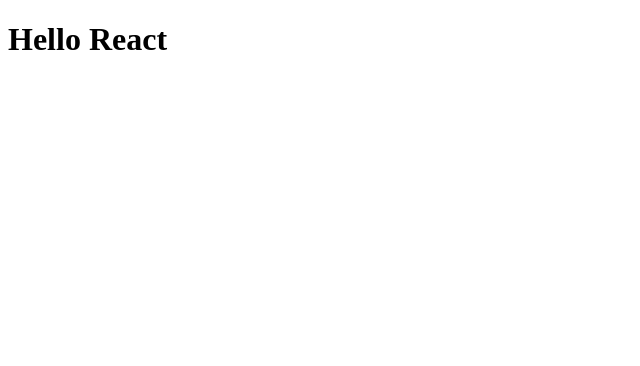
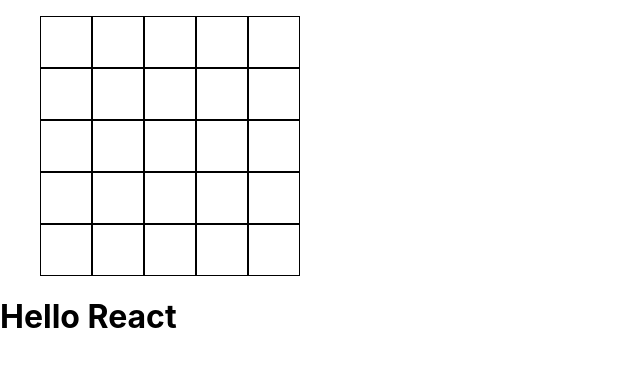
Before and after one commit to Andrey0295/interactive_square_app, a React (Create React App) app: page / in a window 1280 px wide. Shown: the top 366 px of the page, without its empty margins (0-640 px from the left). Built offline with nearby package versions, Linux system fonts and the light colour scheme.

Commit message:
feature/inter_square adds square and implementes change color on hover

```diff
--- a/src/App.js
+++ b/src/App.js
@@ -1,6 +1,9 @@
+import MainSquare from "./components/SquareMain/SquareMain";
+
 function App() {
   return (
     <div>
+      <MainSquare />
       <h1>Hello React</h1>
     </div>
   );
--- /dev/null
+++ b/src/components/SquareMain/SquareMain.js
@@ -0,0 +1,51 @@
+import { useEffect, useState } from "react";
+import styles from "./SquareMain.module.css";
+
+const MainSquare = () => {
+  let [size, setSize] = useState(5);
+  let [matrix, setMatrix] = useState([]);
+  let [rowcolor, setRowColor] = useState("blue");
+
+  useEffect(() => getMatrix(), []);
+
+  function getMatrix() {
+    let row = [];
+    let col = [];
+    for (let index = 0; index < 5; index++) {
+      col.push(0);
+      row.push(col);
+    }
+    console.log(col);
+    console.log("row ", row);
+    setMatrix(row);
+  }
+
+  function onMouseOver(event) {
+    if (event.target.style.backgroundColor === rowcolor) {
+      event.target.style.backgroundColor = "white";
+    } else {
+      event.target.style.backgroundColor = rowcolor;
+    }
+    console.log(event.target);
+  }
+
+  return (
+    <div>
+      <ul>
+        {matrix.map((el, i) => (
+          <li className={styles.row} key={i}>
+            {el.map((sp, id) => (
+              <div
+                className={styles.col}
+                key={id}
+                onMouseOver={onMouseOver}
+              ></div>
+            ))}
+          </li>
+        ))}
+      </ul>
+    </div>
+  );
+};
+
+export default MainSquare;
--- /dev/null
+++ b/src/components/SquareMain/SquareMain.module.css
@@ -0,0 +1,11 @@
+.row {
+  display: flex;
+  flex-direction: row;
+}
+
+.col {
+  height: 50px;
+  width: 50px;
+
+  border: 1px solid black;
+}
--- a/src/index.js
+++ b/src/index.js
@@ -1,6 +1,7 @@
 import React from "react";
 import ReactDOM from "react-dom";
 import App from "./App";
+import "./index.css";
 
 ReactDOM.render(
   <React.StrictMode>
```
